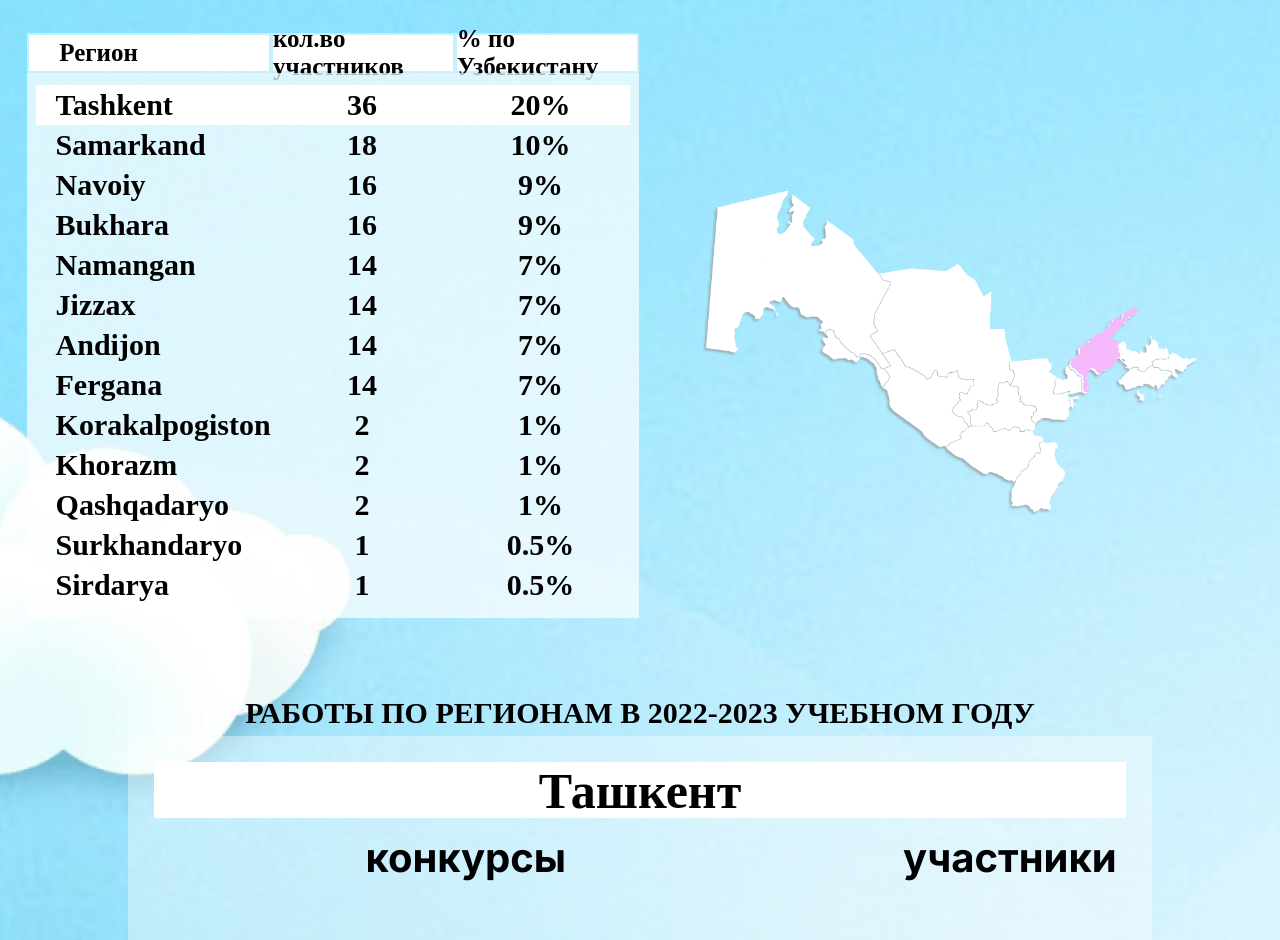
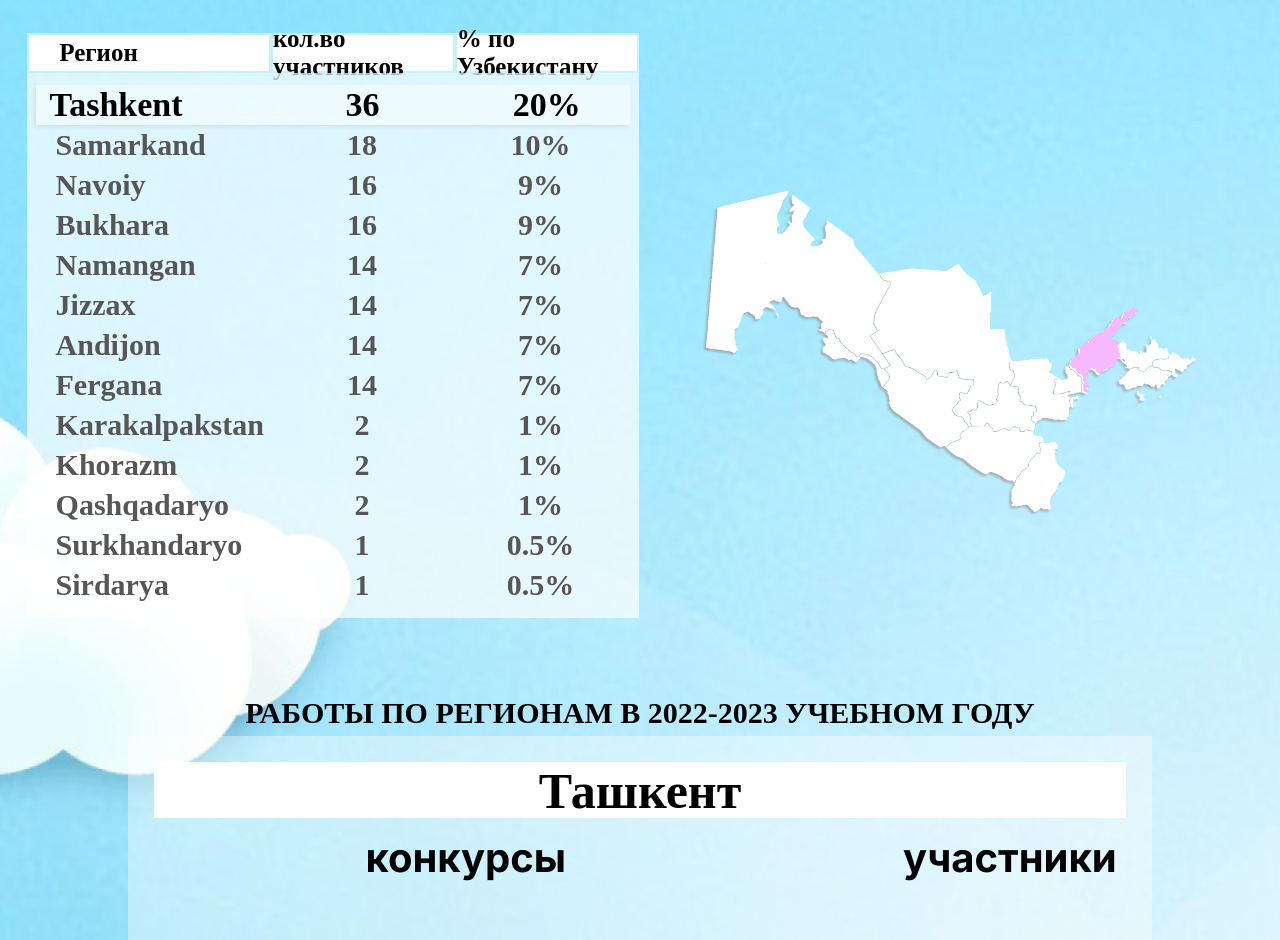
Before and after one commit to asadbek204/Team-1, a Django app: page / in a window 1280 px wide. Shown: the part 104-1044 px from the top of the page. Run offline with Django 5.2, Linux system fonts and the light colour scheme; style sheets or scripts are compiled from the project's sources.

Commit message:
small fix

```diff
--- a/assets/regions/css/regions.css
+++ b/assets/regions/css/regions.css
@@ -1,3 +1,7 @@
+:root {
+  --anim-select-transition: 200ms ease-in-out;
+}
+
 body {
   background-image: url("../img/bg.png");
   background-position: top;
@@ -36,9 +40,9 @@ header .container .table .th {
 }
 header .container .table .td {
   font-size: 30px;
-}
-header .container .table .td {
   background-color: transparent;
+  color: #575555;
+  transition: var(--anim-select-transition);
 }
 header .container .table .td.region,
 header .container .table .th.region {
@@ -55,16 +59,32 @@ header .container .table .th.count {
 }
 header .container .table .tbody {
   padding: 2% 1.5%;
-  background-color: rgba(255, 255, 255, 0.7);
+  background-color: rgba(255, 255, 255, 0.6980392157);
 }
 header .container .table .tr {
   width: 100%;
   height: 5vh;
   display: flex;
-  transition: 250ms ease-in-out;
+  transition: var(--anim-select-transition);
 }
 header .container .table .tr.active {
-  background-color: white;
+  background-color: rgba(255, 255, 255, 0.46);
+  backdrop-filter: blur(5px);
+  box-shadow: -2px 2px 4px rgba(196, 192, 192, 0.4);
+}
+header .container .table .tr.active .td {
+  color: black;
+  font-size: 34px;
+}
+header .container .table .tr.active .td.region {
+  padding-left: 2%;
+}
+header .container .table .tr.active .td.count:last-child {
+  width: 28%;
+  margin-left: 2%;
+}
+header .container .table .tr.active .td.count:nth-child(2) {
+  width: 31%;
 }
 header .container .map-container {
   width: 50%;
@@ -86,7 +106,7 @@ header .container .map-container .map .map-part {
   left: 0.4vw;
   width: 100%;
   opacity: 0;
-  transition: 250ms ease-in-out;
+  transition: var(--anim-select-transition);
 }
 header .container .map-container .map .map-part.active {
   opacity: 1;
--- a/assets/regions/css/regions.scss
+++ b/assets/regions/css/regions.scss
@@ -1,3 +1,7 @@
+
+:root {
+  --anim-select-transition: 200ms ease-in-out;
+}
 
 body {
   background-image: url("../img/bg.png");
@@ -13,6 +17,7 @@ header {
     padding: 4vh 2vw;
     width: 100%;
     display: flex;
+
     .table {
       height: 80vh;
       width: 50%;
@@ -38,10 +43,9 @@ header {
 
       .td {
         font-size: 30px;
-      }
-
-      .td {
         background-color: transparent;
+        color: #575555;
+        transition: var(--anim-select-transition);
       }
 
       .td.region,
@@ -62,18 +66,38 @@ header {
 
       .tbody {
         padding: 2% 1.5%;
-        background-color: rgba(255, 255, 255, 0.7);
+        background-color: #FFFFFFB2;
       }
 
       .tr {
         width: 100%;
         height: 5vh;
         display: flex;
-        transition: 250ms ease-in-out;
+        transition: var(--anim-select-transition);
       }
 
       .tr.active {
-        background-color: white;
+        background-color: rgba(255, 255, 255, 0.46);
+        backdrop-filter: blur(5px);
+        box-shadow: -2px 2px 4px rgba(196, 192, 192, 0.4);
+
+        .td {
+          color: black;
+          font-size: 34px;
+        }
+
+        .td.region {
+          padding-left: 2%;
+        }
+
+        .td.count:last-child {
+          width: 28%;
+          margin-left: 2%;
+        }
+
+        .td.count:nth-child(2) {
+          width: 31%;
+        }
       }
     }
 
@@ -97,7 +121,7 @@ header {
           left: .4vw;
           width: 100%;
           opacity: 0;
-          transition: 250ms ease-in-out;
+          transition: var(--anim-select-transition);
         }
 
         .map-part.active {
@@ -130,7 +154,7 @@ header {
     padding: 2%;
     display: flex;
     flex-direction: column;
-    background-color: rgba(253, 253, 253, 0.4);
+    background-color: #FDFDFD66;
 
     .region {
       width: 100%;
--- a/regions/views.py
+++ b/regions/views.py
@@ -15,7 +15,7 @@ def view(request):
                 ['jx', 'Jizzax', 14, 7],
                 ['an', 'Andijon', 14, 7],
                 ['fa', 'Fergana', 14, 7],
-                ['qn', 'Korakalpogiston', 2, 1],
+                ['qn', 'Karakalpakstan', 2, 1],
                 ['xm', 'Khorazm', 2, 1],
                 ['qo', 'Qashqadaryo', 2, 1],
                 ['so', 'Surkhandaryo', 1, .5],
--- a/templates/regions.html
+++ b/templates/regions.html
@@ -13,7 +13,7 @@
         <div class="thead">
             <div class="tr">
                 <div class="th region">Регион</div>
-                <div class="th count">кол.во  участников</div>
+                <div class="th count">кол.во участников</div>
                 <div class="th count"> % по Узбекистану</div>
             </div>
         </div>
@@ -32,17 +32,17 @@
             <img class="map-full" src="{% static 'regions/img/regions/Uzbekistan.png' %}" alt="Uzbekistan">
             <img class="map-part" src="{% static 'regions/img/regions/Tashkent.png' %}" alt="Tashkent" id="map-tt">
             <img class="map-part" src="{% static 'regions/img/regions/Samarqand.png' %}" alt="Samarkand" id="map-sd">
-            <img class="map-part" src="{% static 'regions/img/regions/Navoiy.png' %}" alt="Navoiy" id="map-ny">
+            <img class="map-part" src="{% static 'regions/img/regions/Navoiy.png' %}" alt="Navoi" id="map-ny">
             <img class="map-part" src="{% static 'regions/img/regions/Bukhoro.png' %}" alt="Bukhara" id="map-bo">
             <img class="map-part" src="{% static 'regions/img/regions/Namangan.png' %}" alt="Namangan" id="map-nn">
             <img class="map-part" src="{% static 'regions/img/regions/Jizzakh.png' %}" alt="Jizzakh" id="map-jx">
-            <img class="map-part" src="{% static 'regions/img/regions/Andijon.png' %}" alt="Andijon" id="map-an">
-            <img class="map-part" src="{% static 'regions/img/regions/Fargona.png' %}" alt="Fargona" id="map-fa">
-            <img class="map-part" src="{% static 'regions/img/regions/Karakalpakistan.png' %}" alt="Kharakhalpagiston" id="map-qn">
-            <img class="map-part" src="{% static 'regions/img/regions/Khorezm.png' %}" alt="Kharezm" id="map-xm">
-            <img class="map-part" src="{% static 'regions/img/regions/Khashkhadaryo.png' %}" alt="Khashkhadaryo" id="map-qo">
-            <img class="map-part" src="{% static 'regions/img/regions/Surkhandarya.png' %}" alt="Surkhandaryo" id="map-so">
-            <img class="map-part" src="{% static 'regions/img/regions/Sirdarya.png' %}" alt="Sirdaryo" id="map-sr">
+            <img class="map-part" src="{% static 'regions/img/regions/Andijon.png' %}" alt="Andijan" id="map-an">
+            <img class="map-part" src="{% static 'regions/img/regions/Fargona.png' %}" alt="Fergana" id="map-fa">
+            <img class="map-part" src="{% static 'regions/img/regions/Karakalpakistan.png' %}" alt="Karakalpakstan" id="map-qn">
+            <img class="map-part" src="{% static 'regions/img/regions/Khorezm.png' %}" alt="Khorezm" id="map-xm">
+            <img class="map-part" src="{% static 'regions/img/regions/Khashkhadaryo.png' %}" alt="Kashkadarya" id="map-qo">
+            <img class="map-part" src="{% static 'regions/img/regions/Surkhandarya.png' %}" alt="Surkhandarya" id="map-so">
+            <img class="map-part" src="{% static 'regions/img/regions/Sirdarya.png' %}" alt="Syrdarya" id="map-sr">
         </div>
     </div>
 </div>
```
Also changed, not shown: 1 other file.
